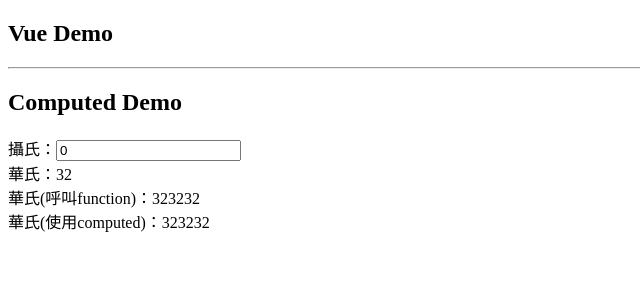
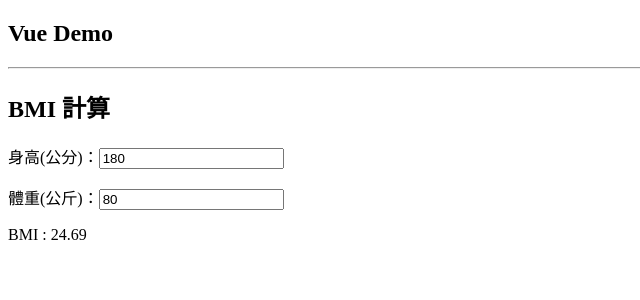
Before and after one commit to HsiaoHungWang/vue-demo, a Vue app: page / in a window 1280 px wide. Shown: the top 300 px of the page, without its empty margins (0-640 px from the left). Built offline with nearby package versions, Linux system fonts and the light colour scheme.

Commit message:
BMI 計算使用 computed

```diff
--- a/src/App.vue
+++ b/src/App.vue
@@ -1,4 +1,5 @@
 <script setup>
+import BMIComponent from './components/BMIComponent.vue';
 import ButtonCount from './components/ButtonCount.vue';
 import ComputedDemo from './components/ComputedDemo.vue';
 import FirstComponent from './components/FirstComponent.vue';
@@ -9,19 +10,18 @@
 </script>
 
 <template>
- <h2>Vue Demo</h2>
- <hr />
- <!-- 按下 Tab 鍵-->
-<!-- <FirstComponent></FirstComponent>
+    <h2>Vue Demo</h2>
+    <hr />
+    <!-- 按下 Tab 鍵-->
+    <!-- <FirstComponent></FirstComponent>
 <first-component></first-component>
 <SecondComponent></SecondComponent>
 <ThirdComponent></ThirdComponent>
-<ButtonCount></ButtonCount>-->
+<ButtonCount></ButtonCount>
+<ComputedDemo></ComputedDemo>-->
 
-<ComputedDemo></ComputedDemo>
+    <BMIComponent></BMIComponent>
 
 </template>
 
-<style scoped>
-
-</style>
+<style scoped></style>
--- /dev/null
+++ b/src/components/BMIComponent.vue
@@ -0,0 +1,28 @@
+<script setup>
+import { computed, ref } from 'vue';
+
+const height = ref(180)
+const weight = ref(80)
+
+const calc = computed(() => {
+    if (weight.value > 0 && height.value > 0) {
+        const bmi = weight.value / Math.pow(height.value / 100, 2)
+        return bmi.toFixed(2)
+    } else {
+        return 0
+    }
+})
+
+</script>
+
+<template>
+    <div>
+        <h2>BMI 計算</h2>
+        <p>身高(公分)：<input type="text" v-model="height"></p>
+        <p>體重(公斤)：<input type="text" v-model="weight"></p>
+        <!-- <p>BMI：<span>{{ weight / Math.pow(height / 100, 2) }}</span></p> -->
+        <p>BMI : <span>{{ calc }}</span></p>
+    </div>
+</template>
+
+<style lang="css" scoped></style>
```
